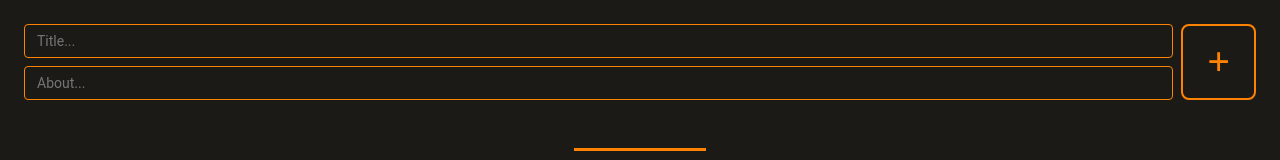
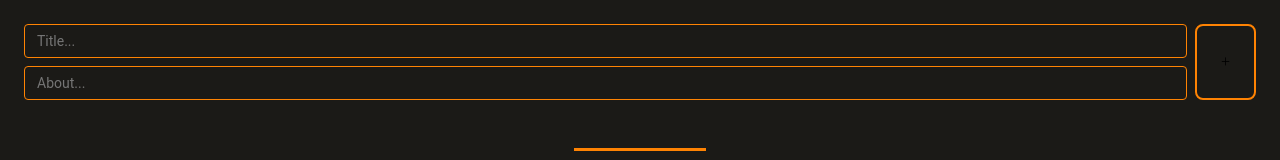
Before and after one commit to OldM1lk/S5_WebDev_Lab-2, a website: page index.html in a window 1280 px wide. Shown: the top 160 px of the page. Drawn offline with Linux system fonts and the light colour scheme.

Commit message:
Remove useless attributes from add button

```diff
--- a/css/components.css
+++ b/css/components.css
@@ -1,9 +1,6 @@
 .button-add {
     background-color: #1B1A17;
-    color: #ff8303;
     border-radius: 8px;
-    font-size: 40px;
-    font-weight: bold;
     border: 2px solid #FF8303;
     padding: 0 1.5rem 0 1.5rem;
     cursor: pointer;
```
